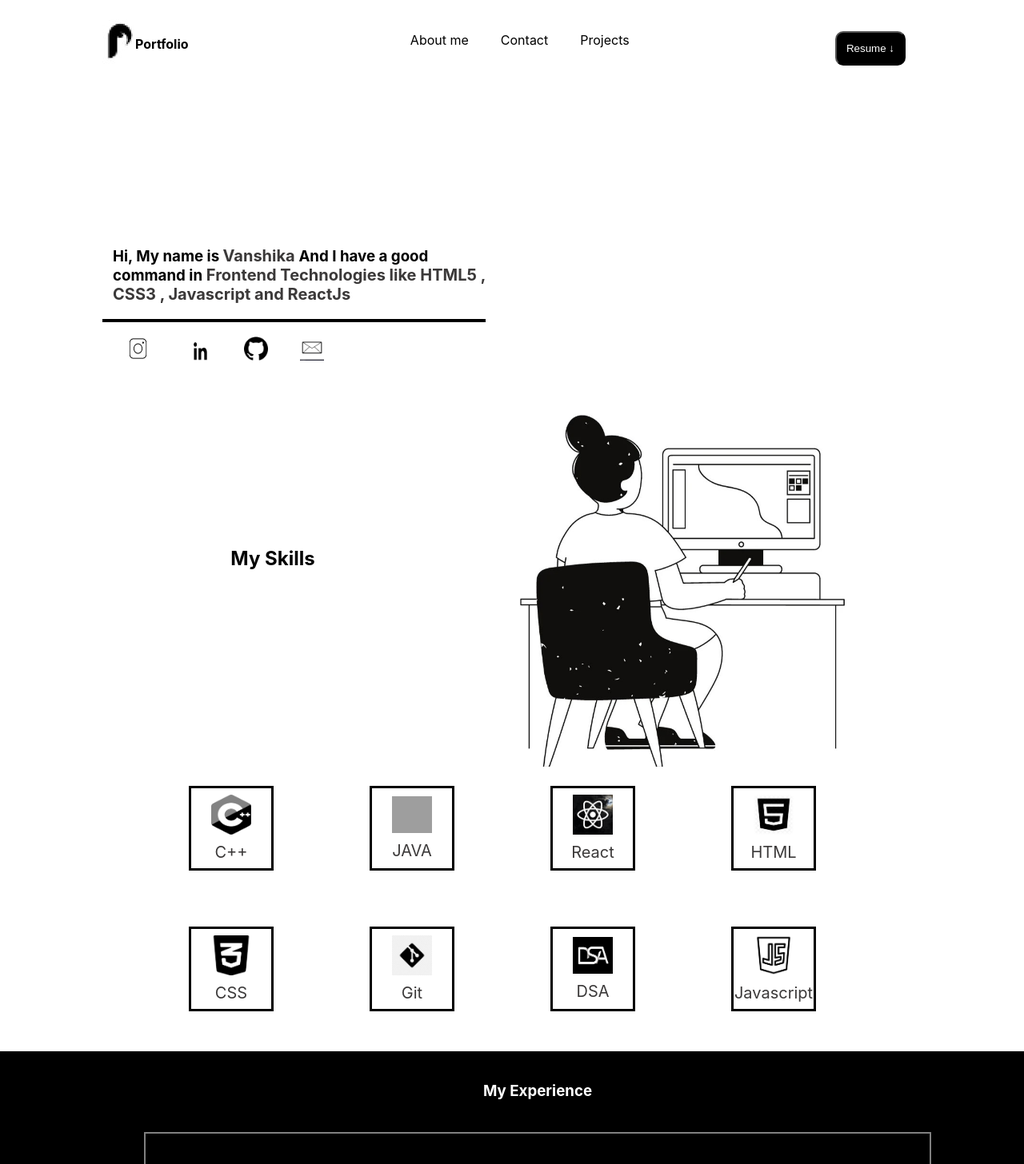
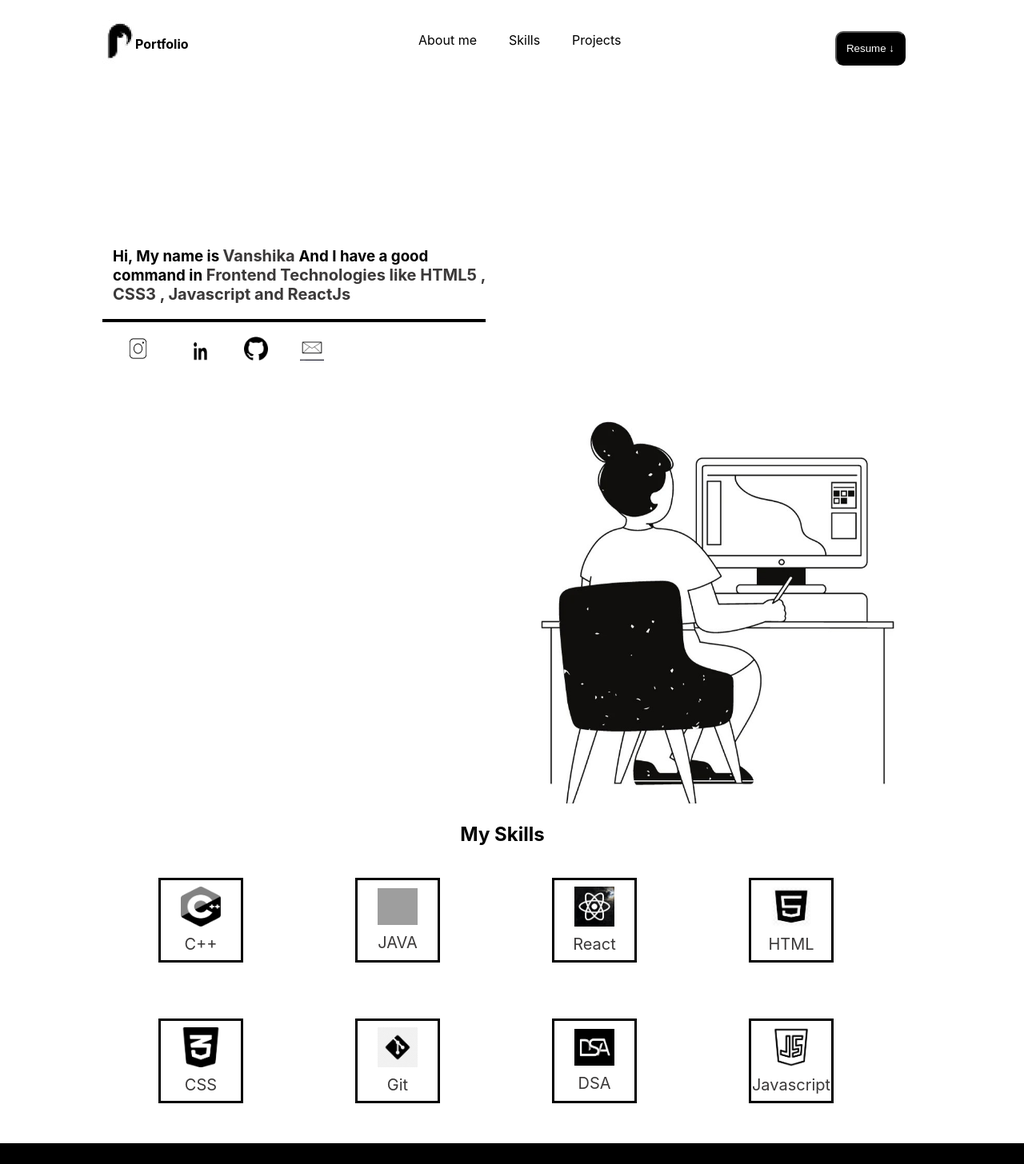
Before and after one commit to Vanshika1225/vanshika-personal-portfolio, a React (Create React App) app: page / in a window 1280 px wide. Shown: the top 1456 px of the page at 80% size. Built offline with nearby package versions, Linux system fonts and the light colour scheme; grey boxes are pictures that could not be loaded.

Commit message:
Contact page removed

```diff
--- a/src/App.css
+++ b/src/App.css
@@ -64,7 +64,8 @@ body {
 }
 .right img {
   margin-top: -57px;
-  width: 598px;
+  width: 650px;
+  margin-right: -70px;
 }
 .left h3 {
   margin-top: 187px;
@@ -86,11 +87,11 @@ body {
   float: left;
 }
 .skills h2 {
-  margin-top: 587px;
   text-align: center;
 }
 .skill-set {
   display: flex;
+  flex-direction: column;
   justify-content: center;
   width: 1000px;
 }
@@ -98,7 +99,7 @@ body {
   border: 3px solid black;
   width: 100px;
   height: 100px;
-  margin: 20px 60px;
+  margin: 20px 70px;
   display: flex;
   flex-direction: column;
   justify-content: center;
--- a/src/App.js
+++ b/src/App.js
@@ -2,7 +2,6 @@ import "./App.css";
 import { BrowserRouter, Route, Routes } from "react-router-dom";
 import Home from "./component/Home";
 import About from "./component/About";
-import Contact from "./component/Contact";
 import Skills from "./component/Skills";
 import Experiene from "./component/Experiene";
 import Projects from "./component/Projects";
@@ -15,7 +14,6 @@ function App() {
         <Routes>
           <Route exact path="/" element={<Home />}></Route>
           <Route path="/About" element={<About />}></Route>
-          <Route path="/Contact" element={<Contact />}></Route>
           <Route path="/Skills" element={<Skills />}></Route>
           <Route path="/Experiene" element={<Experiene />}></Route>
           <Route path="/Projects" element={<Projects />}></Route>
--- a/src/component/Contact.jsx
+++ /dev/null
@@ -1,9 +0,0 @@
-import React from 'react'
-
-const Contact = () => {
-  return (
-    <div>Contact</div>
-  )
-}
-
-export default Contact
--- a/src/component/Hero.jsx
+++ b/src/component/Hero.jsx
@@ -14,8 +14,8 @@ const Hero = () => {
                         <span> Frontend Technologies like HTML5 , CSS3 , Javascript and ReactJs</span>
                     </h3>
                     <div className="home-logo">
-                        <a href="https://www.instagram.com/"><img src={instaImage} style={{width:"45px"}} alt='insta image' /></a>
-                        <a href="https://www.linkedin.com/in/vanshika-04769721b/"><img src={linkedIn} style={{height:"38px"}} alt='linked image' /></a>
+                        <a href="https://www.instagram.com/"><img src={instaImage} style={{ width: "45px" }} alt='insta image' /></a>
+                        <a href="https://www.linkedin.com/in/vanshika-04769721b/"><img src={linkedIn} style={{ height: "38px" }} alt='linked image' /></a>
                         <a href="https://github.com/Vanshika1225"><img src={githubimages} alt='github image' /></a>
                         <a href="https://mail.google.com/mail/u/"><img src={mail} alt='mail image' /></a>
                     </div>
--- a/src/component/Navbar.jsx
+++ b/src/component/Navbar.jsx
@@ -20,7 +20,7 @@ const Navbar = () => {
                     <ul>
                         <li className='li'>
                             <Link className='Link' to="/About"> About me</Link>
-                            <Link className='Link' to="/Contact">Contact</Link>
+                            <Link className='Link' to="/Skills">Skills</Link>
                             <Link className='Link' to="/Projects">Projects</Link>
                         </li>
                     </ul>
--- a/src/component/Skills.jsx
+++ b/src/component/Skills.jsx
@@ -13,8 +13,8 @@ const Skills = () => {
   return (
     <>
       <div className='skills'>
+        <div className='skill-set'>
         <h2>My Skills</h2>
-        <div className='skill-set'>
           <div className='inner-1'>
             <div className='box'>
               <img src={Cplus} alt='' />
```
Also changed, not shown: src/component/Experiene.jsx (line endings or trailing spaces).
